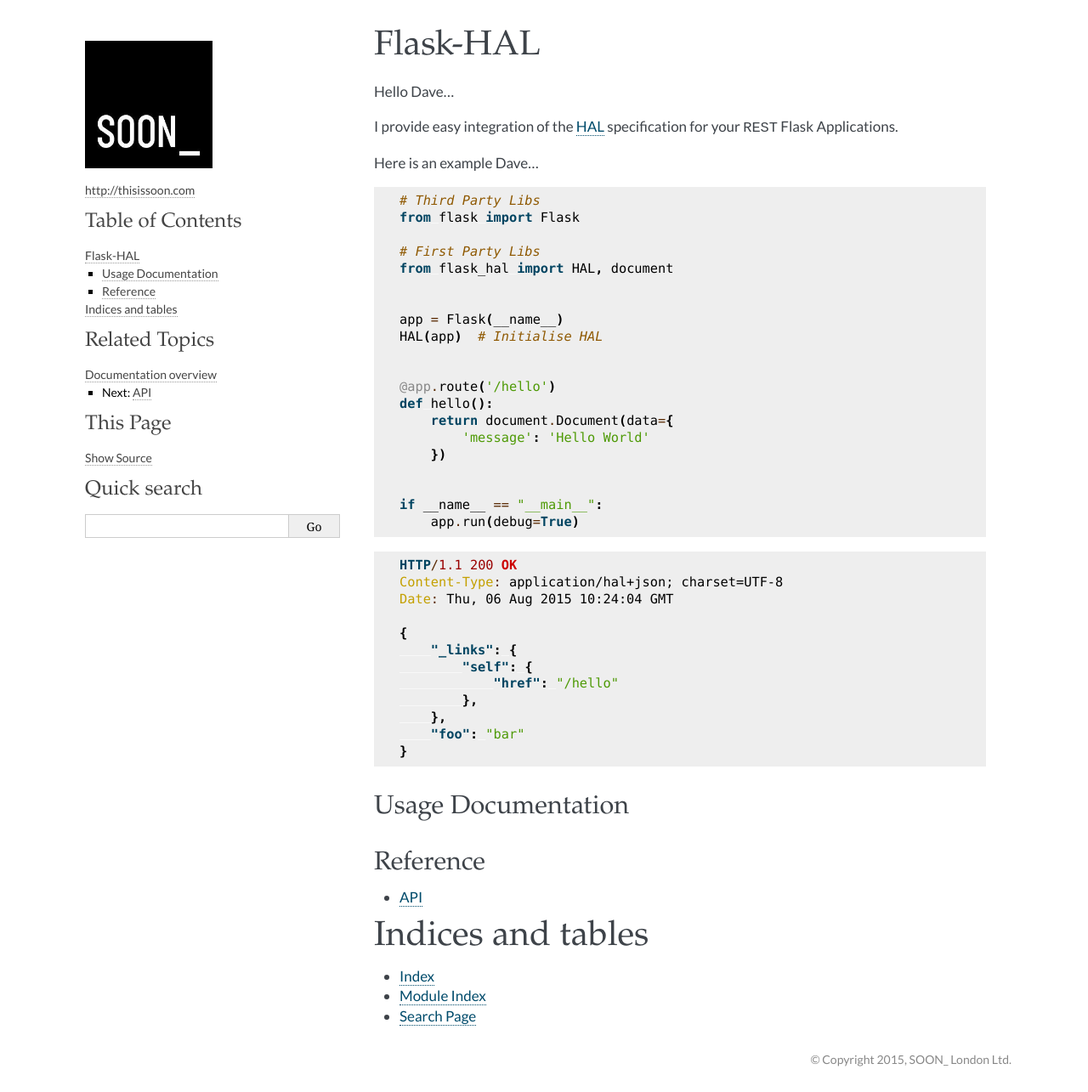
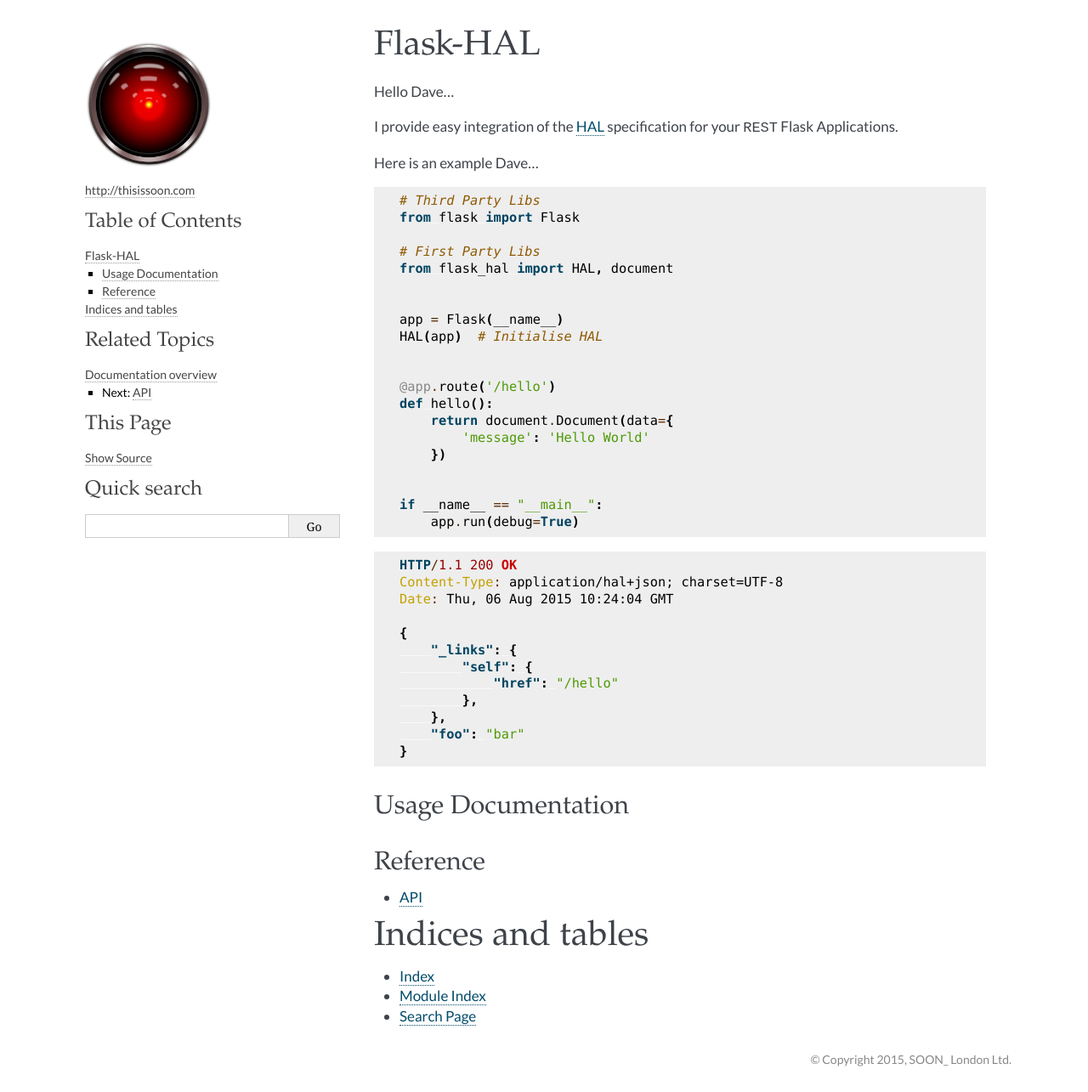
Before and after one commit to thisissoon/Flask-HAL, a Sphinx documentation site: the page built from docs/index.rst, in a window 1280 px wide. Shown: the whole page at 85% size. Built offline with Sphinx 7.4.7, drawn with Linux system fonts in a browser that asks for light colours; some web fonts are replaced.

Commit message:
Use HAL image

```diff
--- a/docs/_templates/sidebar_intro.html
+++ b/docs/_templates/sidebar_intro.html
@@ -1,6 +1,6 @@
 <p class="logo">
     <a href="{{ pathto(master_doc) }}">
-        <img class="logo" src="{{ pathto('_static/soon.jpeg', 1) }}" width="150px" height="150px" title="This is SOON_" />
+        <img class="logo" src="{{ pathto('_static/HAL9000.png', 1) }}" width="150px" height="150px" title="This is SOON_" />
     </a>
 </p>
 <p><a href="http://thisissoon.com" target="_blank">http://thisissoon.com</a></p>
```
Also changed, not shown: docs/_static/HAL9000.png (added).
